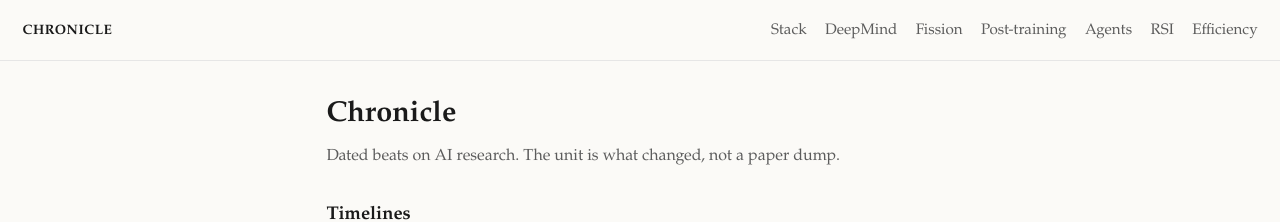
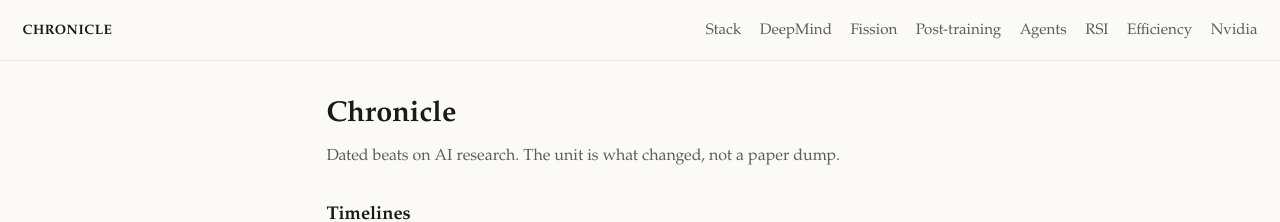
Before and after one commit to vandontduong/chronicle, a Jekyll site: the page built from index.md, in a window 1280 px wide. Shown: the top 222 px of the page. Built offline with Jekyll 4.4.1, drawn with Linux system fonts in a browser that asks for light colours.

Commit message:
Wire Nvidia page into home, README, and nav

```diff
--- a/_layouts/default.html
+++ b/_layouts/default.html
@@ -17,6 +17,7 @@
       <a href="{{ '/timelines/agents/' | relative_url }}">Agents</a>
       <a href="{{ '/timelines/rsi/' | relative_url }}">RSI</a>
       <a href="{{ '/timelines/efficiency/' | relative_url }}">Efficiency</a>
+      <a href="{{ '/timelines/nvidia/' | relative_url }}">Nvidia</a>
     </nav>
   </header>
   <main>
```
